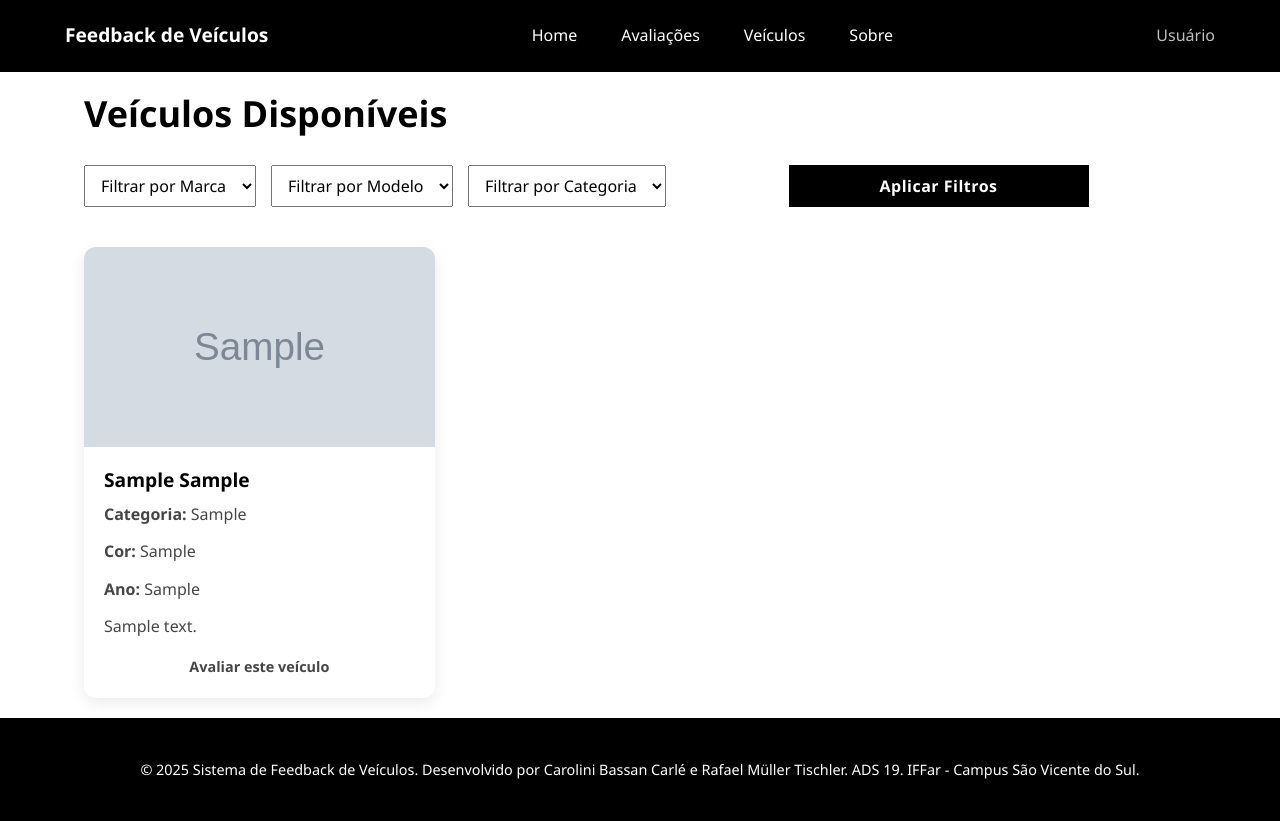
After one commit to CarolBassan/SistemaDeFeedback, a PHP site: page /SistemaDeFeedback/veiculos in a window 1280 px wide. The commit adds this page. Run offline with PHP 8.4, Linux system fonts and the light colour scheme; tables that the repository leaves empty or names only in its code hold one stand-in row (values such as "Sample post"); grey boxes marked "Sample" are stand-in pictures.

Commit message:
tela listar veiculos

```diff
--- a/Routes/ConfigRotas.php
+++ b/Routes/ConfigRotas.php
@@ -14,6 +14,6 @@ Rotas::addGet('/usuario-controller', 'Controller/UsuarioController.php', 'functi
 Rotas::addGet('/veiculo-controller', 'Controller/VeiculoController.php', 'function');
 Rotas::erro('View/404.php');
 Rotas::addGet('/avaliacoes', 'View/avaliacoes.php', 'id');
-Rotas::addGet('/veiculos', 'View/veiculos.php', 'id');
+Rotas::add('/veiculos', 'View/lista-veiculos.php', 'id');
 Rotas::addGet('/sobre', 'View/sobre.php', 'id');
 Rotas::exec();
--- /dev/null
+++ b/View/lista-veiculos.php
@@ -0,0 +1,118 @@
+<?php
+require_once SRC . '/Config/Conexao.php';
+include 'header.php';
+
+try {
+    $pdo = Conexao::getConexao();
+
+    // Captura dos filtros
+    $marca = isset($_GET['marca']) ? trim($_GET['marca']) : '';
+    $modelo = isset($_GET['modelo']) ? trim($_GET['modelo']) : '';
+    $categoria = isset($_GET['categoria']) ? trim($_GET['categoria']) : '';
+
+    // Buscar valores únicos para os selects
+    $marcas = $pdo->query("SELECT DISTINCT marca FROM veiculo ORDER BY marca")->fetchAll(PDO::FETCH_COLUMN);
+    $modelos = $pdo->query("SELECT DISTINCT modelo FROM veiculo ORDER BY modelo")->fetchAll(PDO::FETCH_COLUMN);
+    $categorias = $pdo->query("SELECT DISTINCT categoria FROM veiculo ORDER BY categoria")->fetchAll(PDO::FETCH_COLUMN);
+
+    // Montagem da query com filtros
+    $sql = "SELECT * FROM veiculo WHERE 1=1";
+    $params = [];
+
+    if (!empty($marca)) {
+        $sql .= " AND marca = :marca";
+        $params[':marca'] = $marca;
+    }
+
+    if (!empty($modelo)) {
+        $sql .= " AND modelo = :modelo";
+        $params[':modelo'] = $modelo;
+    }
+
+    if (!empty($categoria)) {
+        $sql .= " AND categoria = :categoria";
+        $params[':categoria'] = $categoria;
+    }
+
+    $stmt = $pdo->prepare($sql);
+    $stmt->execute($params);
+    $veiculos = $stmt->fetchAll(PDO::FETCH_ASSOC);
+
+} catch (PDOException $e) {
+    die("Erro ao conectar ao banco de dados: " . $e->getMessage());
+}
+?>
+
+<!DOCTYPE html>
+<html lang="pt-BR">
+
+<head>
+    <meta charset="UTF-8">
+    <title>Veículos Disponíveis</title>
+    <link rel="stylesheet" href="estilos.css">
+</head>
+
+<body>
+
+    <div class="container">
+        <h1 class="text-4xl">Veículos Disponíveis</h1>
+
+        <!-- Container dos filtros -->
+        <form method="GET" class="filtros-container">
+            <select id="marca" name="marca">
+                <option value="">Filtrar por Marca</option>
+                <?php foreach ($marcas as $m): ?>
+                    <option value="<?= htmlspecialchars($m) ?>" <?= $m === $marca ? 'selected' : '' ?>>
+                        <?= htmlspecialchars($m) ?>
+                    </option>
+                <?php endforeach; ?>
+            </select>
+
+            <select id="modelo" name="modelo">
+                <option value="">Filtrar por Modelo</option>
+                <?php foreach ($modelos as $mod): ?>
+                    <option value="<?= htmlspecialchars($mod) ?>" <?= $mod === $modelo ? 'selected' : '' ?>>
+                        <?= htmlspecialchars($mod) ?>
+                    </option>
+                <?php endforeach; ?>
+            </select>
+
+            <select id="categoria" name="categoria">
+                <option value="">Filtrar por Categoria</option>
+                <?php foreach ($categorias as $cat): ?>
+                    <option value="<?= htmlspecialchars($cat) ?>" <?= $cat === $categoria ? 'selected' : '' ?>>
+                        <?= htmlspecialchars($cat) ?>
+                    </option>
+                <?php endforeach; ?>
+            </select>
+
+            <button type="submit" class="btn">Aplicar Filtros</button>
+        </form>
+
+        <!-- Lista de Veículos -->
+        <div class="vehicle-list">
+            <?php if (empty($veiculos)): ?>
+                <p>Nenhum veículo encontrado com os filtros informados.</p>
+            <?php else: ?>
+                <?php foreach ($veiculos as $v): ?>
+                    <div class="vehicle-card">
+                        <img src="<?= htmlspecialchars($v['url_img'] ?: 'imagens/veiculo-padrao.jpg') ?>" alt="Imagem do veículo">
+                        <div class="vehicle-info">
+                            <h3><?= htmlspecialchars($v['marca'] . ' ' . $v['modelo']) ?></h3>
+                            <p><strong>Categoria:</strong> <?= htmlspecialchars($v['categoria']) ?></p>
+                            <p><strong>Cor:</strong> <?= htmlspecialchars($v['cor']) ?></p>
+                            <p><strong>Ano:</strong> <?= htmlspecialchars($v['ano']) ?></p>
+                            <p class="text-sm"><?= nl2br(htmlspecialchars($v['descricao'])) ?></p>
+                            <a href="avaliar-veiculo.php?id=<?= $v['id_veiculo'] ?>" class="link">Avaliar este veículo</a>
+                        </div>
+                    </div>
+                <?php endforeach; ?>
+            <?php endif; ?>
+        </div>
+    </div>
+
+</body>
+
+</html>
+
+<?php include 'footer.php'; ?>
--- a/config/config.ini
+++ b/config/config.ini
@@ -4,3 +4,12 @@ host   	       	 = localhost        ; Host
 bd      		 = sistema_feedback   		; Nome do banco
 usuario          = root         	; Usuario do banco
 senha      		 =             		; Senha do banco
+
+[Sistema]
+host = "localhost"
+user = "root"
+password = ""
+dbname = "banco"
+
+[Upload]
+path = "uploads/"
--- a/estilos.css
+++ b/estilos.css
@@ -180,7 +180,6 @@ nav a {
 
 nav a:hover {
   color: var(--light-gray);
-
 }
 
 .user-info {
@@ -320,6 +319,7 @@ nav a:hover {
 
 .vehicle-card:hover img {
   transform: scale(1.05);
+  transition: transform 0.3s ease;
 }
 
 .vehicle-info {
@@ -461,9 +461,22 @@ nav a:hover {
 }
 
 .form-group {
-
   justify-content: center;
   align-items: center;
+}
+
+.combo {
+  display: flex;
+  flex-direction: row;
+  align-items: center;
+  justify-content: center;
+  margin: auto;
+  width: 100%;
+  padding: 15px;
+  border: 2px solid #ddd;
+  border-radius: 8px;
+  font-size: var(--text-base);
+  background-color: white;
 }
 
 .form-group label {
@@ -532,6 +545,7 @@ textarea:focus {
 
 .link:hover {
   color: var(--gray);
+  text-decoration: none;
 }
 
 .btn {
@@ -549,7 +563,7 @@ textarea:focus {
   text-align: center;
   width: 100%;
   max-width: 300px;
-  margin: 50px auto 0;
+  margin: 0px auto 0;
 }
 
 .btn:hover {
@@ -782,3 +796,24 @@ footer {
   height: 100%;
   border-radius: 5px;
 }
+
+.filtros-container {
+  display: flex;
+  gap: 15px;
+
+  margin-bottom: 30px;
+  margin-top: 30px;
+  align-items: center;
+  flex-wrap: wrap;
+}
+
+.filtros-container select {
+  padding: 8px 12px;
+  font-size: 16px;
+}
+
+.filtros-container button {
+  padding: 10px 20px;
+  font-size: 16px;
+  cursor: pointer;
+}
```
Also changed, not shown: View/avaliacao.php (deleted), View/avaliar-veiculo.php (added).
